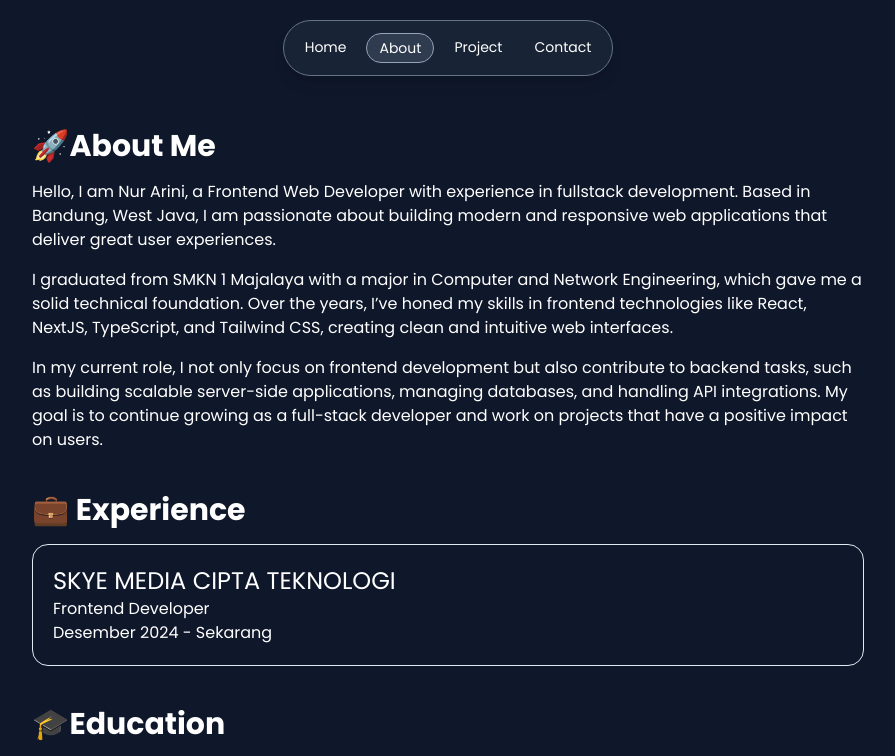
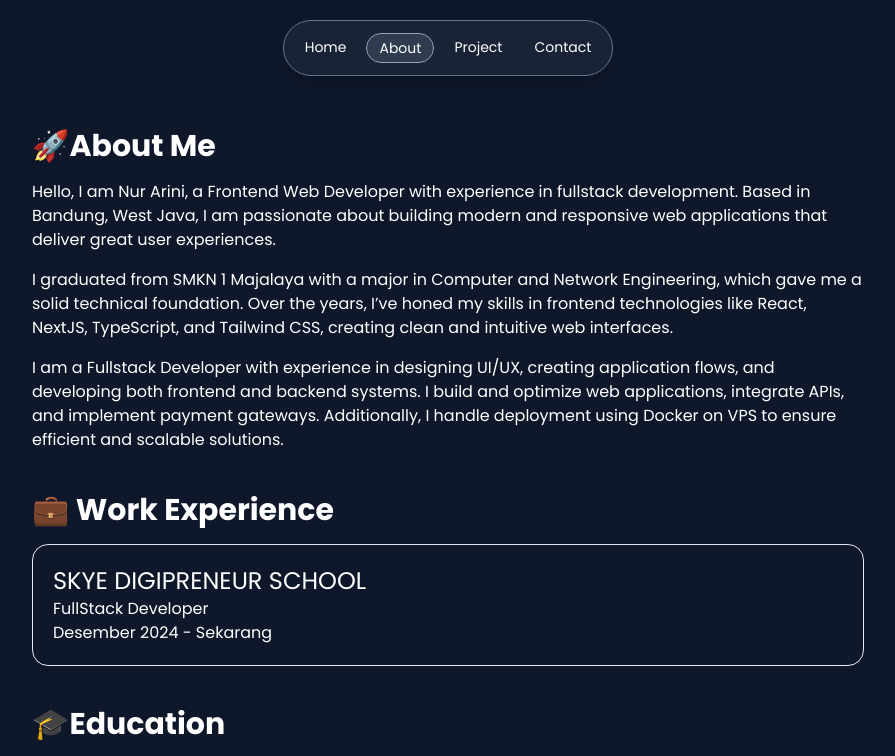
Before and after one commit to nrrarnn/portofolio-typescript, a React (Vite) app: page /about in a window 1280 px wide. Shown: the top 756 px of the page, without its empty margins (192-1087 px from the left). Built offline with nearby package versions, Linux system fonts and the light colour scheme.

Commit message:
feat: update experience

```diff
--- a/src/components/About.tsx
+++ b/src/components/About.tsx
@@ -3,15 +3,14 @@ const About = () => {
   return (
     <div className="section section-2">
       <h1 className="font-bold text-3xl">🚀About Me</h1>
-      <p>
-        Hello, I am Nur Arini, a Frontend Web Developer with experience in fullstack development. Based in Bandung, West Java, I am passionate about building modern and responsive web applications that deliver great user experiences.</p>
+      <p>Hello, I am Nur Arini, a Frontend Web Developer with experience in fullstack development. Based in Bandung, West Java, I am passionate about building modern and responsive web applications that deliver great user experiences.</p>
       <p>
         I graduated from SMKN 1 Majalaya with a major in Computer and Network Engineering, which gave me a solid technical foundation. Over the years, I’ve honed my skills in frontend technologies like React, NextJS, TypeScript, and
         Tailwind CSS, creating clean and intuitive web interfaces.
       </p>
       <p>
-        In my current role, I not only focus on frontend development but also contribute to backend tasks, such as building scalable server-side applications, managing databases, and handling API integrations. My goal is to continue growing
-        as a full-stack developer and work on projects that have a positive impact on users.
+        I am a Fullstack Developer with experience in designing UI/UX, creating application flows, and developing both frontend and backend systems. I build and optimize web applications, integrate APIs, and implement payment gateways.
+        Additionally, I handle deployment using Docker on VPS to ensure efficient and scalable solutions.
       </p>
     </div>
   );
--- a/src/components/Certificate.tsx
+++ b/src/components/Certificate.tsx
@@ -12,7 +12,6 @@ const Certificate = () => {
       </div>
     </>
   )
-
 }
 
 export default Certificate
--- a/src/components/Experience.tsx
+++ b/src/components/Experience.tsx
@@ -2,10 +2,10 @@ export default function Experience() {
   return (
     <>
       <div className="section section-2 pt-10">
-        <h1 className="font-bold text-white text-3xl">💼 Experience</h1>
+        <h1 className="font-bold text-white text-3xl">💼 Work Experience</h1>
         <div className="w-full border border-slate-200 border-separate p-5 rounded-2xl">
-          <p className="text-2xl uppercase">SKYE MEDIA CIPTA TEKNOLOGI</p>
-          <p>Frontend Developer</p>
+          <p className="text-2xl uppercase">SKYE DIGIPRENEUR SCHOOL</p>
+          <p>FullStack Developer</p>
           <p>Desember 2024 - Sekarang</p>
         </div>
       </div>
--- a/src/components/HeroSection.tsx
+++ b/src/components/HeroSection.tsx
@@ -16,7 +16,7 @@ const HeroSection: React.FC = () => {
     gsap.to(textRef.current, {
       duration: 5,
       text: {
-        value: "Front End Web Developer",
+        value: "Full Stack Web Developer",
         delimiter: ""
       }
     });
@@ -37,10 +37,7 @@ const HeroSection: React.FC = () => {
         <div className="text-center">
           <h1 className="text-2xl font-semibold ">Nur Arini</h1>
           <h1 className="text-4xl font-bold" ref={textRef}></h1>
-          <p className="px-6 sm:px-52">
-            'm a Frontend Web Developer with occasional fullstack responsibilities. My expertise includes designing responsive interfaces, building backend systems, and ensuring seamless integration between frontend and backend
-            technologies.
-          </p>
+          <p className="px-6 sm:px-52">I'm a Fullstack Web Developer with expertise in designing responsive interfaces, building backend systems, and ensuring seamless integration between frontend and backend technologies.</p>
           <div className="flex gap-2 pt-3 justify-center">
             <button className="py-1.5 px-4 bg-pink-500 rounded-md">
               <a href="https://instagram.com/ryn_code">
```
